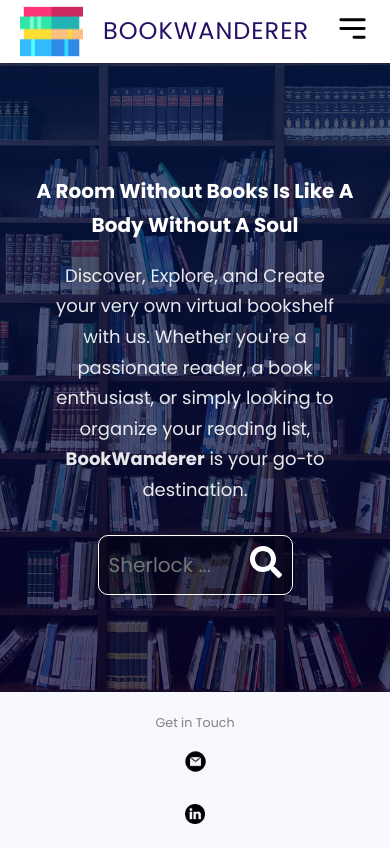
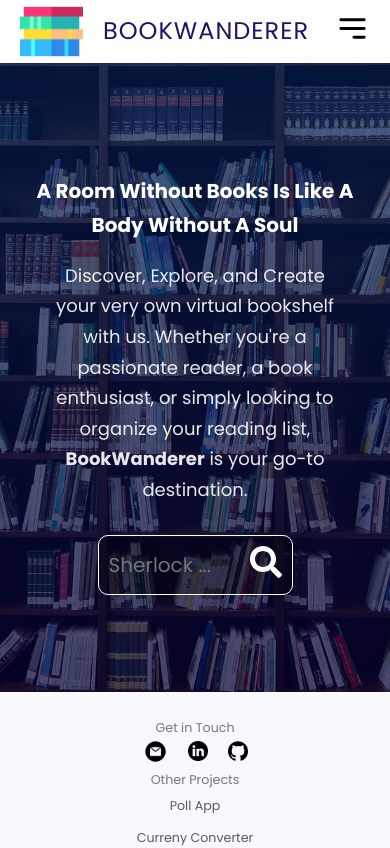
Before and after one commit to shashanksc/BookShelf, a React (Create React App) app: page / in a window 390 px wide. Shown: the top 848 px of the page. Built offline with nearby package versions, Linux system fonts and the light colour scheme; no server answers.

Commit message:
bug fixing

```diff
--- a/src/components/Footer/Footer.css
+++ b/src/components/Footer/Footer.css
@@ -7,25 +7,42 @@
 
 .section_text_p1 {
   font-size: 2vh;
-  color: #828080;
+  margin-top: 10px;
+  cursor: default;
+  color: #777777;
 }
 
 .contact-info-upper-container {
+  width: 100%; /* Adjusted width to make it responsive */
+  display: flex;
+
+  justify-content: center;
+  align-items: center;
+  font-size: 1.5vh;
+}
+.project-info-upper-container {
   width: 100%; /* Adjusted width to make it responsive */
   display: flex;
   justify-content: center;
   align-items: center;
   font-size: 1.5vh;
 }
+.project-info-container {
+  margin: 0 10px;
+  justify-content: center;
+  align-items: center;
+  color:#797979;
+}
 
-.contact-info-upper-container a {
+.project-info-upper-container a {
   text-decoration: none; /* Ensure links have no underline */
-  color: #888; /* Set default link color */
+  color: #5a5959; /* Set default link color */
   transition: color 0.3s ease; /* Add transition effect for color change */
 }
 
-.contact-info-upper-container a:hover {
+.project-info-upper-container a:hover {
   color: blueviolet; /* Change link color on hover */
+  text-decoration: underline;
 }
 
 .contact-info-container {
@@ -47,17 +64,19 @@
 
 /* Additional styles for responsiveness */
 @media screen and (max-width: 768px) {
-  .contact-info-upper-container {
+  .project-info-upper-container {
       flex-wrap: wrap;
+      margin: 0, 5px;
   }
-  .contact-info-container {
+  .project-info-container {
       padding: 5px;
-      margin:10px 0;
+
       width: 100%;
 
   }
   .section_text_p1 {
       font-size: 1.5vh;
+      margin-top: 5px;
   }
 
 }
--- a/src/components/Footer/Footer.js
+++ b/src/components/Footer/Footer.js
@@ -25,11 +25,11 @@ function Footer() {
             </div>
         </div>
         <p className="section_text_p1">Other Projects</p>
-        <div className="contact-info-upper-container">
-            <div className="contact-info-container">
+        <div className="project-info-upper-container">
+            <div className="project-info-container">
                 <a href="https://pollapp12.netlify.app/" target="_blank"rel="noreferrer">Poll App</a>
             </div>
-            <div className="contact-info-container">
+            <div className="project-info-container">
                 <a href="https://currency1convapp.netlify.app/" target="_blank"rel="noreferrer">Curreny Converter</a>
             </div>
         </div>
```
